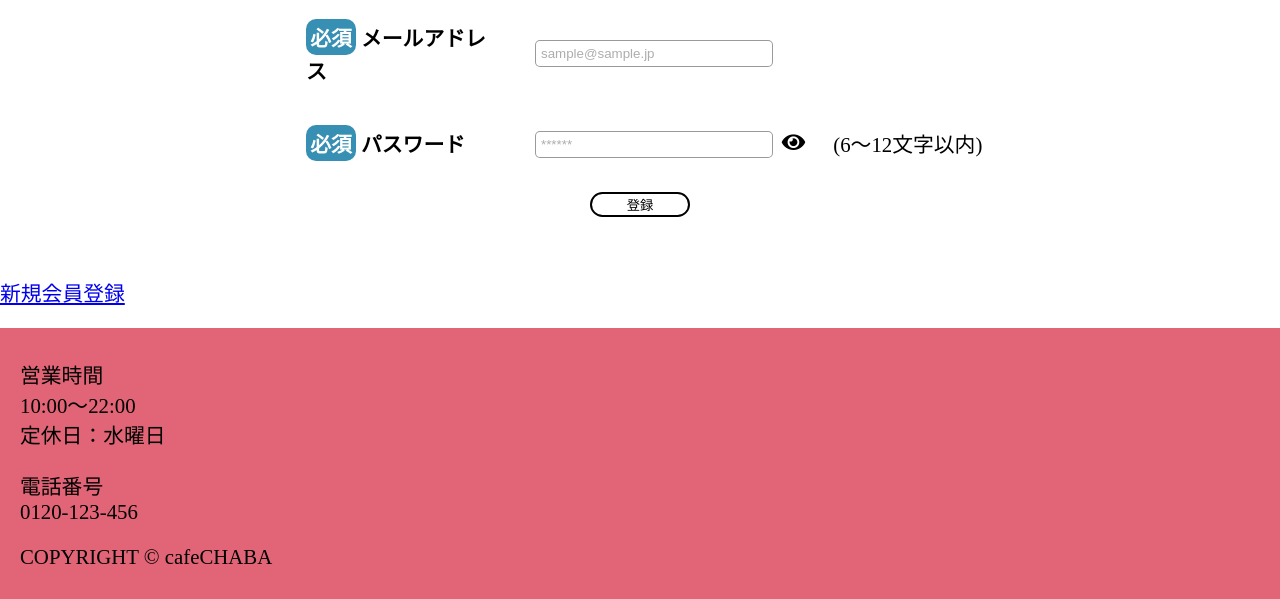
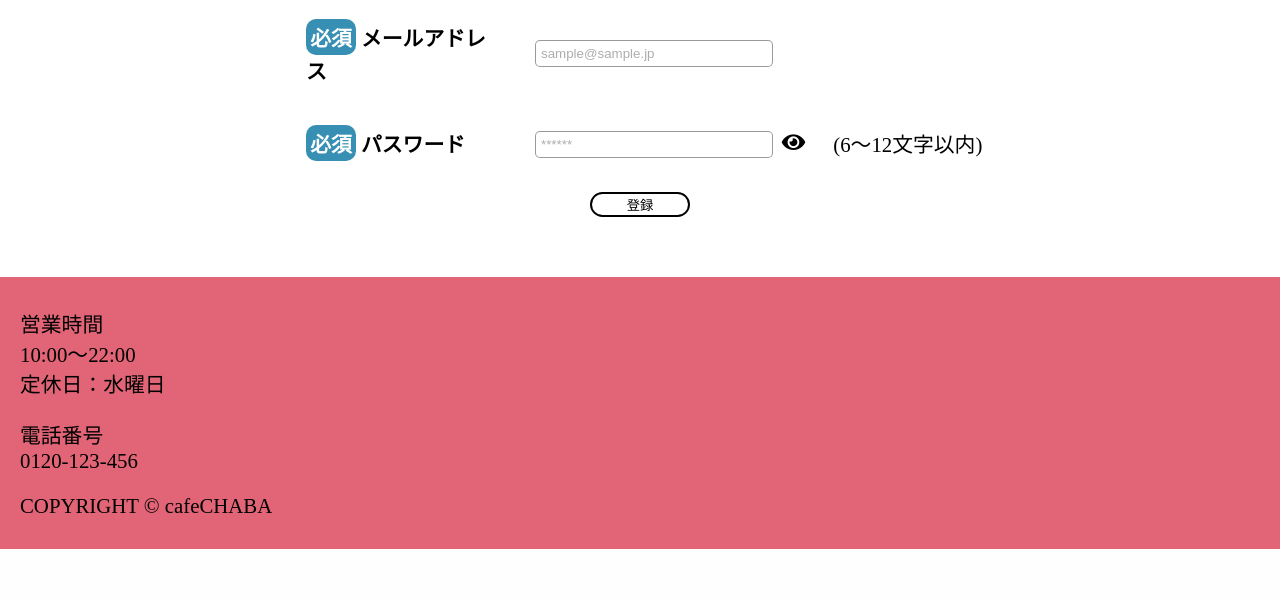
Before and after one commit to riho11/seisaku, a PHP site: page /login.php in a window 1280 px wide. Shown: the part 286-885 px from the top of the page. After the commit the page ends 835 px from the top, so only its background shows below. Run offline with PHP 8.4, Linux system fonts and the light colour scheme; some libraries are stand-ins or nearby versions; some web fonts are replaced.

Commit message:
一部削除

```diff
--- a/login.php
+++ b/login.php
@@ -52,8 +52,6 @@
                 </form>
             </div>
         </main>
-
-            <p><a href="regist.php">新規会員登録</a></p>
 <!-- フッター部分呼び出し -->
 <?php
     require_once 'footer.php';
```
